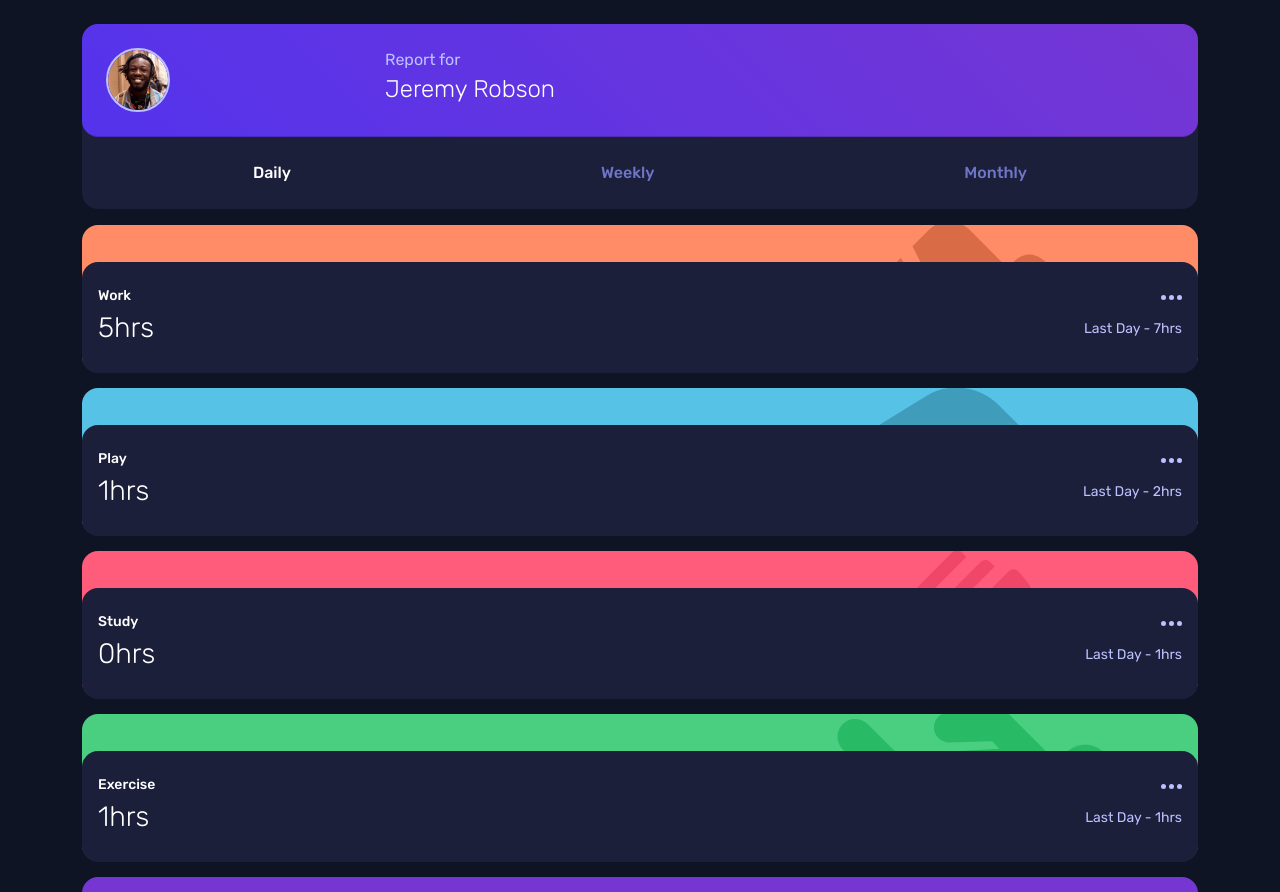
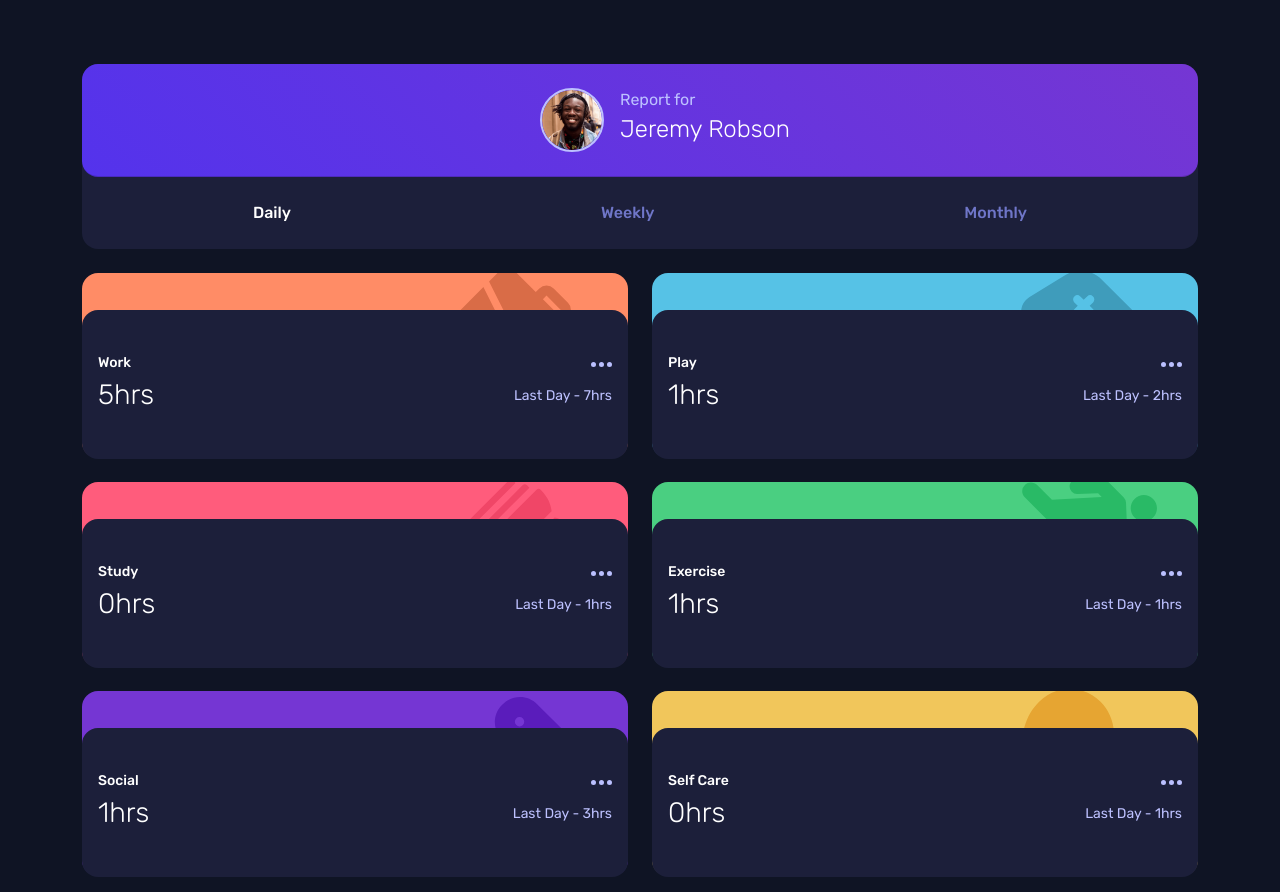
Before and after one commit to anaClarissi/time-tracking-dashboard, a website built with Vite: page index.html in a window 1280 px wide. Shown: the top 892 px of the page. Built offline with nearby package versions, Linux system fonts and the light colour scheme.

Commit message:
feat: finished style on tablets dervices

```diff
--- a/src/css/style.css
+++ b/src/css/style.css
@@ -91,7 +91,7 @@ body {
   display: flex;
   align-items: center;
   justify-content: center;
-  padding: 1.5rem;
+  padding: 4rem 1rem;
   min-height: 100dvh;
   width: 100%;
 }
@@ -103,7 +103,7 @@ body {
 .grid-cards {
   display: grid;
   grid-template-columns: 1fr;
-  gap: 1rem;
+  gap: 1.5rem;
 }
 
 .card {
@@ -124,6 +124,9 @@ body {
 }
 
 .card.card:not(.main-card) .card-body {
+  display: flex;
+  flex-direction: column;
+  justify-content: center;
   padding: 1.5rem 1rem;
   background-color: var(--card-bg-color);
   border-radius: var(--card-border-radius);
@@ -136,8 +139,6 @@ body {
   color: var(--card-title-text-color);
   margin: 0;
 }
-
-
 
 .main-card .card-header {
   display: grid;
@@ -246,6 +247,38 @@ body {
 }
 
 /*========================*/
+/*        TABLETS         */
+/*========================*/
+
+@media (min-width: 48em) {
+
+  /*========================*/
+  /*       GRID CARDS       */
+  /*========================*/
+
+  .grid-cards {
+    grid-template-columns: 1fr 1fr;
+    grid-template-rows: repeat(4, 1fr);
+  }
+
+  .main-card {
+    grid-column: 1 / span 2;
+  }
+
+  .main-card .card-header {
+    grid-template-columns: 1fr 1fr;
+    place-items: right;
+    padding-right: 5rem;
+  }
+
+  .main-card .card-header--img {
+    justify-self: self-end;
+  }
+
+
+}
+
+/*========================*/
 /*      ACCESSIBILITY     */
 /*========================*/
 
```
